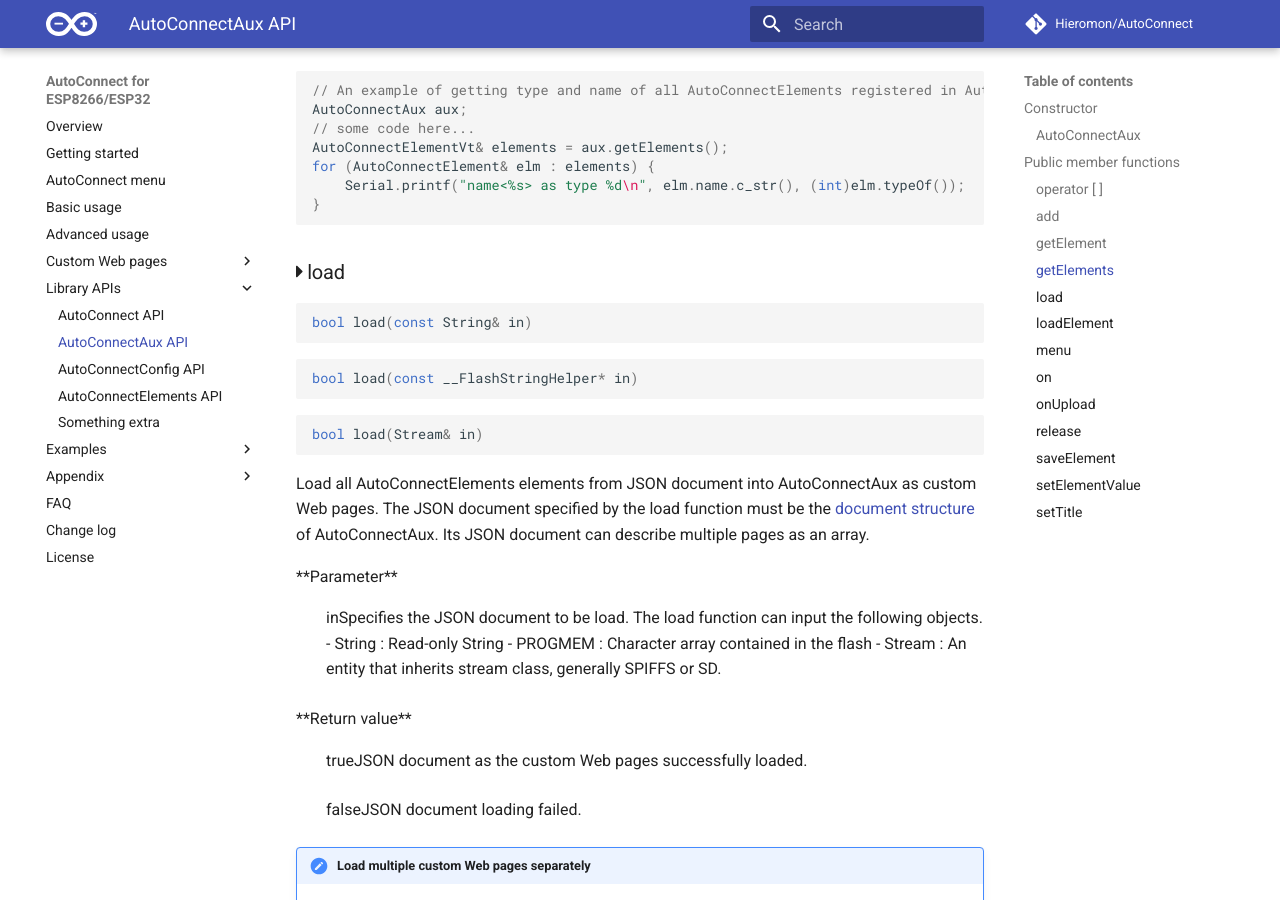
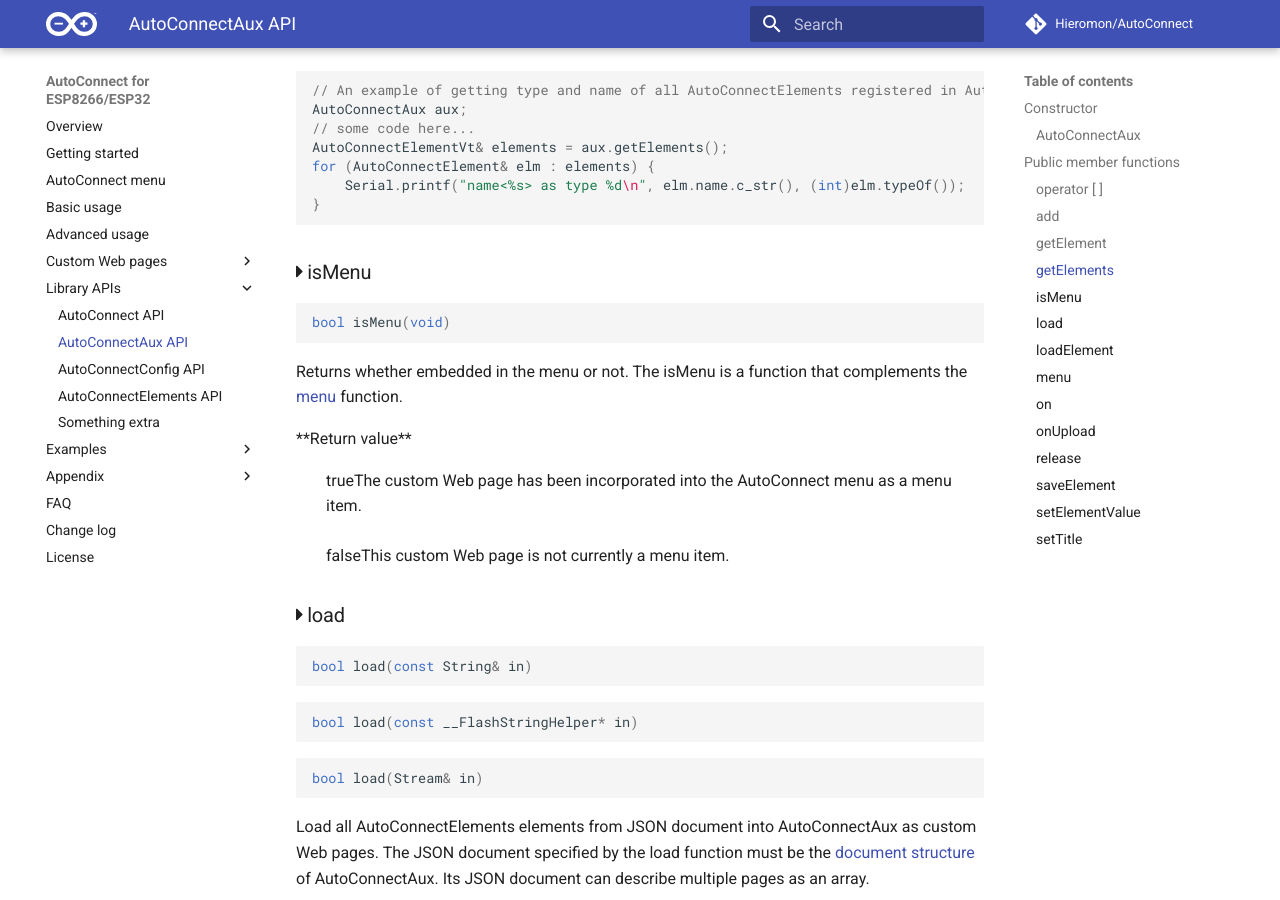
Before and after one commit to Hieromon/AutoConnect, an MkDocs documentation site: the page built from mkdocs/apiaux.md, in a window 1280 px wide and 900 px high, scrolled down 2505 px. Built offline with MkDocs 1.6.1 and Material for MkDocs 9.7.7, drawn with Linux system fonts in a browser that asks for light colours; nearby versions of some CDN libraries; comment, search, counter and statistics services are not loaded.

Commit message:
Supports isMenu function

````diff
--- a/mkdocs/apiaux.md
+++ b/mkdocs/apiaux.md
@@ -80,6 +80,18 @@
     Serial.printf("name<%s> as type %d\n", elm.name.c_str(), (int)elm.typeOf());
 }
 ```
+
+### <i class="fa fa-caret-right"></i> isMenu
+
+```cpp
+bool isMenu(void)
+```
+Returns whether embedded in the menu or not. The isMenu is a function that complements the [menu](apiaux.md#menu) function.
+<dl class="apidl">
+    <dt>**Return value**</dt>
+    <dd><span class="apidef">true</span><span class="apidesc">The custom Web page has been incorporated into the AutoConnect menu as a menu item.</span></dd>
+    <dd><span class="apidef">false</span><span class="apidesc">This custom Web page is not currently a menu item.</span></dd>
+</dl>
 
 ### <i class="fa fa-caret-right"></i> load
 
````
Also changed, not shown: 1 other file.
